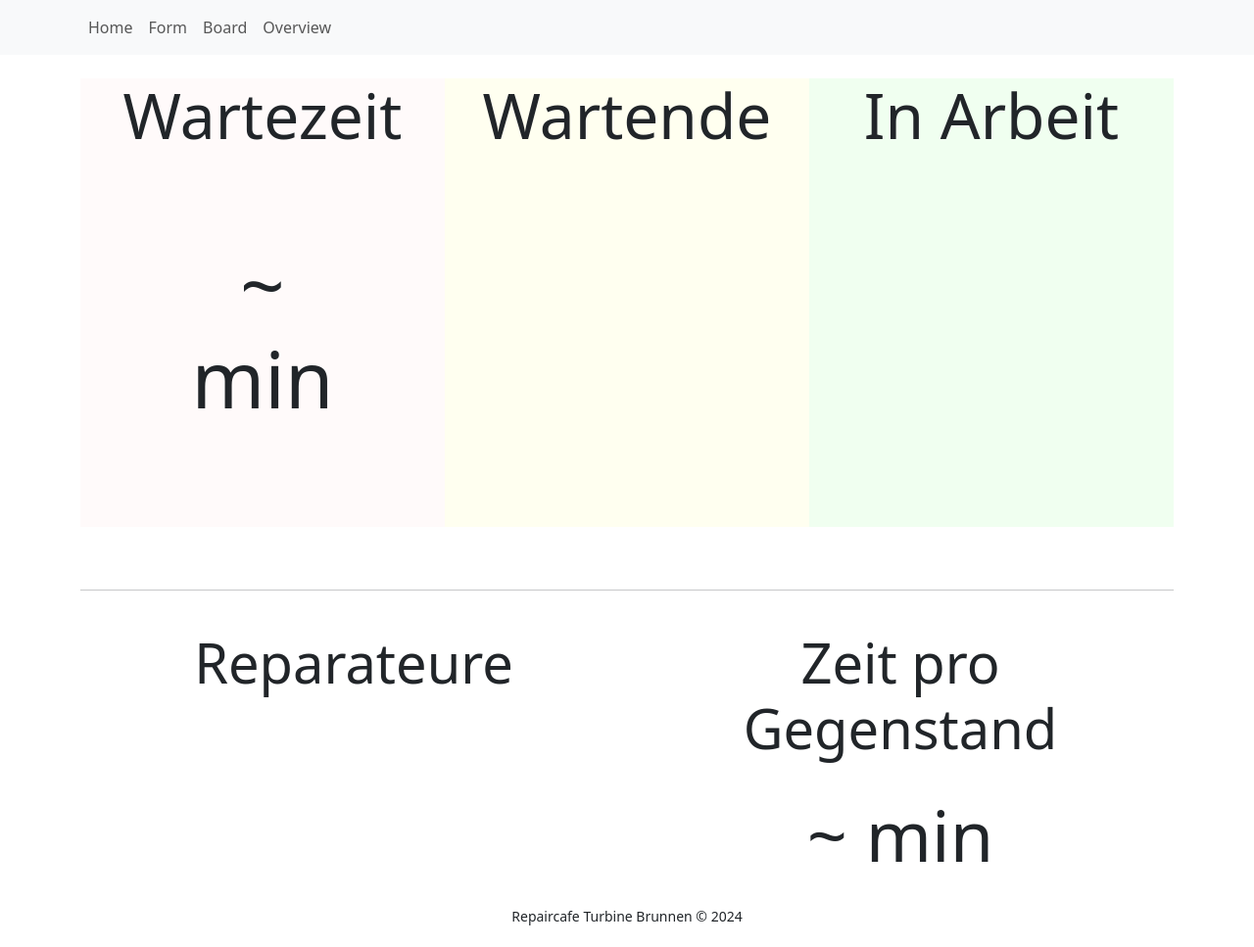
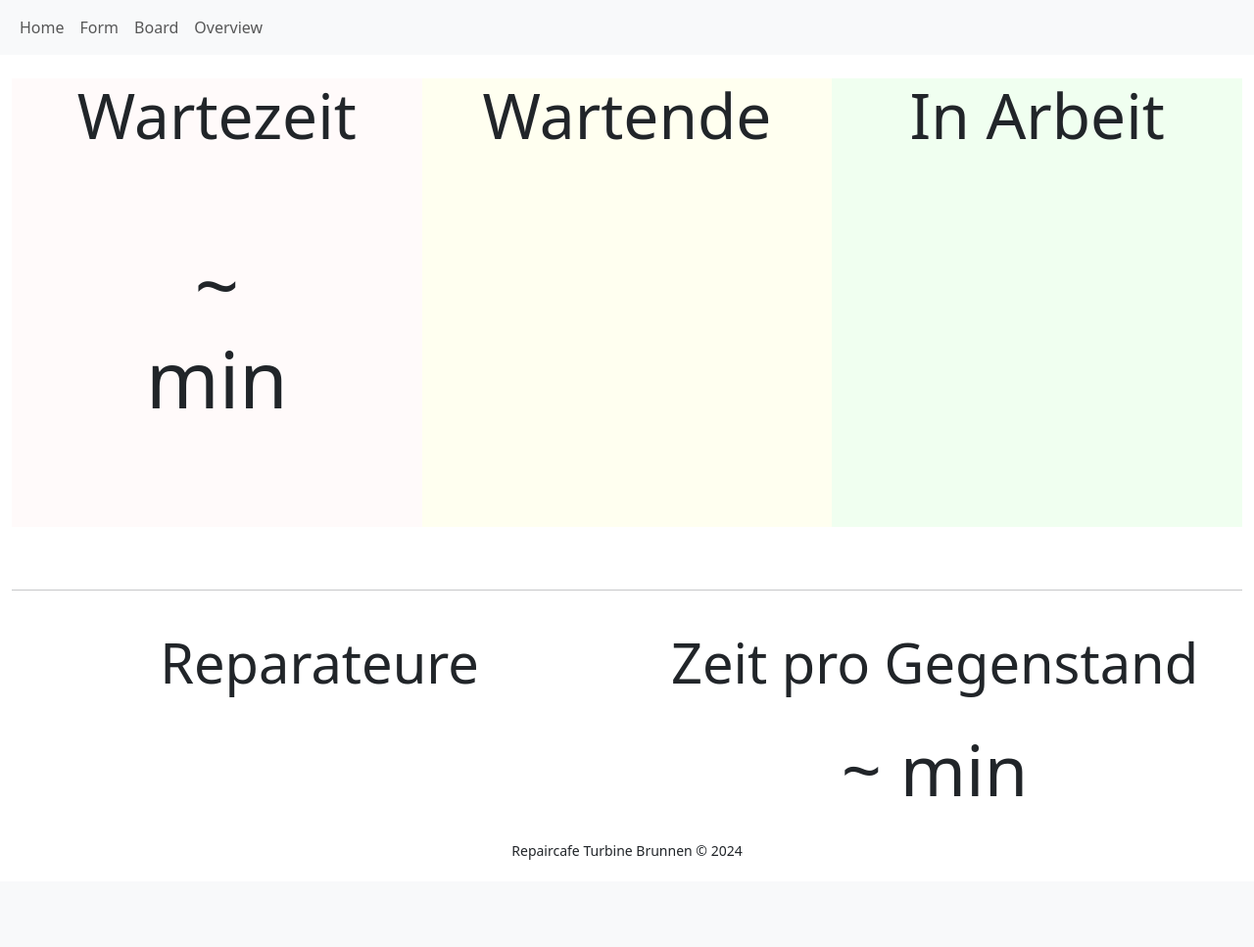
Before and after one commit to jogi-k/repaircafe, a Flask app: template templates/overview.html in a window 1280 px wide. Shown: the whole page at 98% size. After the commit the page ends 878 px from the top, so only its background shows below. Run offline with Flask 3, Linux system fonts and the light colour scheme; the template is opened without the code that fills it, so the values that code supplies are empty; parts of the project's set-up code (start-up, migrations or seed data) failed here and were passed over; some libraries are stand-ins or nearby versions.

Commit message:
full size via container-fluid

```diff
--- a/templates/base_with_refresh.html
+++ b/templates/base_with_refresh.html
@@ -24,7 +24,7 @@
 </head>
 <body>
     <nav class="navbar navbar-expand-lg navbar-light bg-light mb-4">
-        <div class="container">
+        <div class="container-fluid">
         <button class="navbar-toggler" type="button" data-bs-toggle="collapse" data-bs-target="#navbarSupportedContent"
                 aria-controls="navbarSupportedContent" aria-expanded="false" aria-label="Toggle navigation">
             <span class="navbar-toggler-icon"></span>
@@ -40,7 +40,7 @@
         </div>
     </nav>
 
-    <main class="container">
+    <main class="container-fluid">
         {{ render_messages(container=False, dismissible=True, dismiss_animate=True) }}
         {% block content %}{% endblock %}
     </main>
--- a/templates/overview.html
+++ b/templates/overview.html
@@ -2,7 +2,7 @@
 {% from 'bootstrap5/form.html' import render_form_row  %}
 
 {% block content %}
-<div class="container" width="100%" height="800px">
+<div class="container-fluid" width="100%" height="800px">
   <div class="row">
     <div class="col-sm" style="background-color : Snow">
 	    <h1 class="display-3"><center>Wartezeit</center><br></h1>
@@ -22,7 +22,7 @@
 <br>
 <hr>
 <br>
-<div class="container" width="100%" height="800px">
+<div class="container-fluid" width="100%" height="800px">
   <div class="row">
     <div class="col-sm">
 	    <h1 class="display-4"><center>Reparateure</center></h1><br>
```
